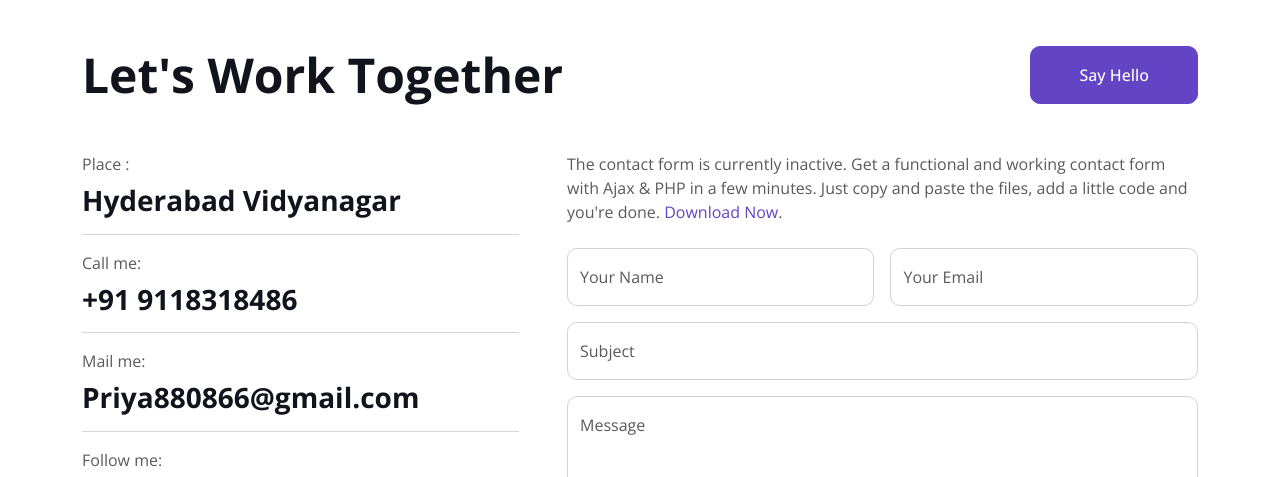
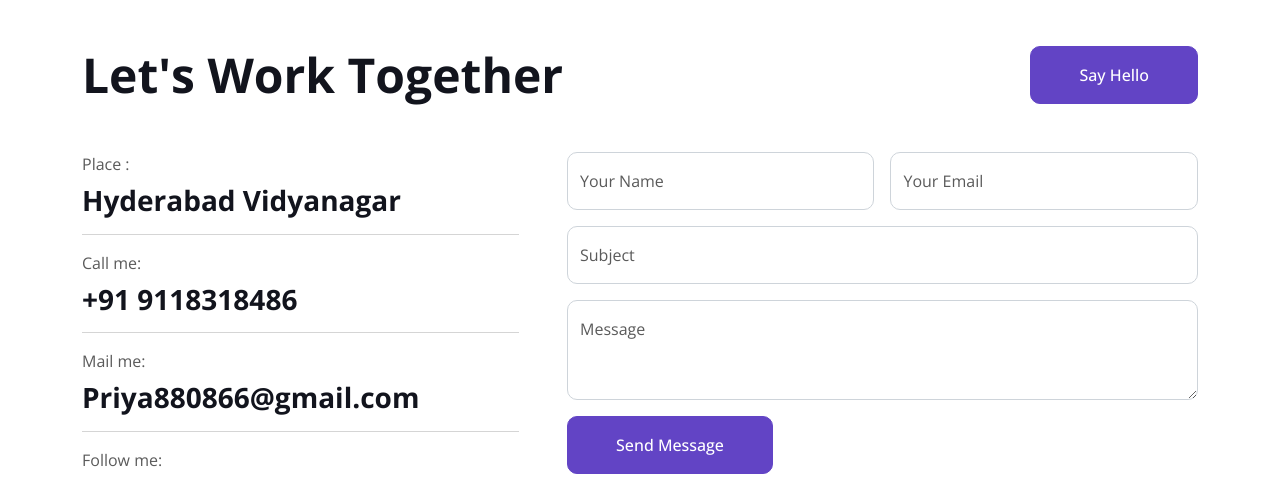
Before and after one commit to priyankagupta91/myportfolio2, a plain HTML site: page index.html in a window 1280 px wide. Shown: the part 2413-2890 px from the top of the page. Drawn offline with nearby package versions, Linux system fonts and the light colour scheme.

Commit message:
Update index.html

```diff
--- a/index.html
+++ b/index.html
@@ -250,76 +250,7 @@
                         </div>
                     </div>
                 </div>
-                <!-- <div class="col-lg-6 wow fadeInUp" data-wow-delay="0.5s">
-                    <ul class="nav nav-pills rounded border border-2 border-primary mb-5">
-                        <li class="nav-item w-50">
-                            <button class="nav-link w-100 py-3 fs-5 active" data-bs-toggle="pill"
-                                href="#tab-1">Experience</button>
-                        </li>
-                        <li class="nav-item w-50">
-                            <button class="nav-link w-100 py-3 fs-5" data-bs-toggle="pill"
-                                href="#tab-2">Education</button>
-                        </li>
-                    </ul>
-                    <div class="tab-content">
-                        <div id="tab-1" class="tab-pane fade show p-0 active">
-                            <div class="row gy-5 gx-4">
-                                <div class="col-sm-6">
-                                    <h5>UI Designer</h5>
-                                    <hr class="text-primary my-2">
-                                    <p class="text-primary mb-1">2000 - 2045</p>
-                                    <h6 class="mb-0">Apex Software Inc</h6>
-                                </div>
-                                <div class="col-sm-6">
-                                    <h5>Product Designer</h5>
-                                    <hr class="text-primary my-2">
-                                    <p class="text-primary mb-1">2000 - 2045</p>
-                                    <h6 class="mb-0">Apex Software Inc</h6>
-                                </div>
-                                <div class="col-sm-6">
-                                    <h5>Web Designer</h5>
-                                    <hr class="text-primary my-2">
-                                    <p class="text-primary mb-1">2000 - 2045</p>
-                                    <h6 class="mb-0">Apex Software Inc</h6>
-                                </div>
-                                <div class="col-sm-6">
-                                    <h5>Apps Designer</h5>
-                                    <hr class="text-primary my-2">
-                                    <p class="text-primary mb-1">2000 - 2045</p>
-                                    <h6 class="mb-0">Apex Software Inc</h6>
-                                </div>
-                            </div>
-                        </div>
-                        <div id="tab-2" class="tab-pane fade show p-0">
-                            <div class="row gy-5 gx-4">
-                                <div class="col-sm-6">
-                                    <h5>UI Design Course</h5>
-                                    <hr class="text-primary my-2">
-                                    <p class="text-primary mb-1">2000 - 2045</p>
-                                    <h6 class="mb-0">Cambridge University</h6>
-                                </div>
-                                <div class="col-sm-6">
-                                    <h5>IOS Development</h5>
-                                    <hr class="text-primary my-2">
-                                    <p class="text-primary mb-1">2000 - 2045</p>
-                                    <h6 class="mb-0">Cambridge University</h6>
-                                </div>
-                                <div class="col-sm-6">
-                                    <h5>Web Design</h5>
-                                    <hr class="text-primary my-2">
-                                    <p class="text-primary mb-1">2000 - 2045</p>
-                                    <h6 class="mb-0">Cambridge University</h6>
-                                </div>
-                                <div class="col-sm-6">
-                                    <h5>Apps Design</h5>
-                                    <hr class="text-primary my-2">
-                                    <p class="text-primary mb-1">2000 - 2045</p>
-                                    <h6 class="mb-0">Cambridge University</h6>
-                                </div>
-                            </div>
-                        </div>
-                    </div>
-                </div> -->
+
             </div>
         </div>
     </div>
@@ -419,9 +350,6 @@
                     </div>
                 </div>
                 <div class="col-lg-7 col-md-6 wow fadeInUp" data-wow-delay="0.5s">
-                    <p class="mb-4">The contact form is currently inactive. Get a functional and working contact form
-                        with Ajax & PHP in a few minutes. Just copy and paste the files, add a little code and you're
-                        done. <a href="https://htmlcodex.com/contact-form">Download Now</a>.</p>
                     <form>
                         <div class="row g-3">
                             <div class="col-md-6">
```
